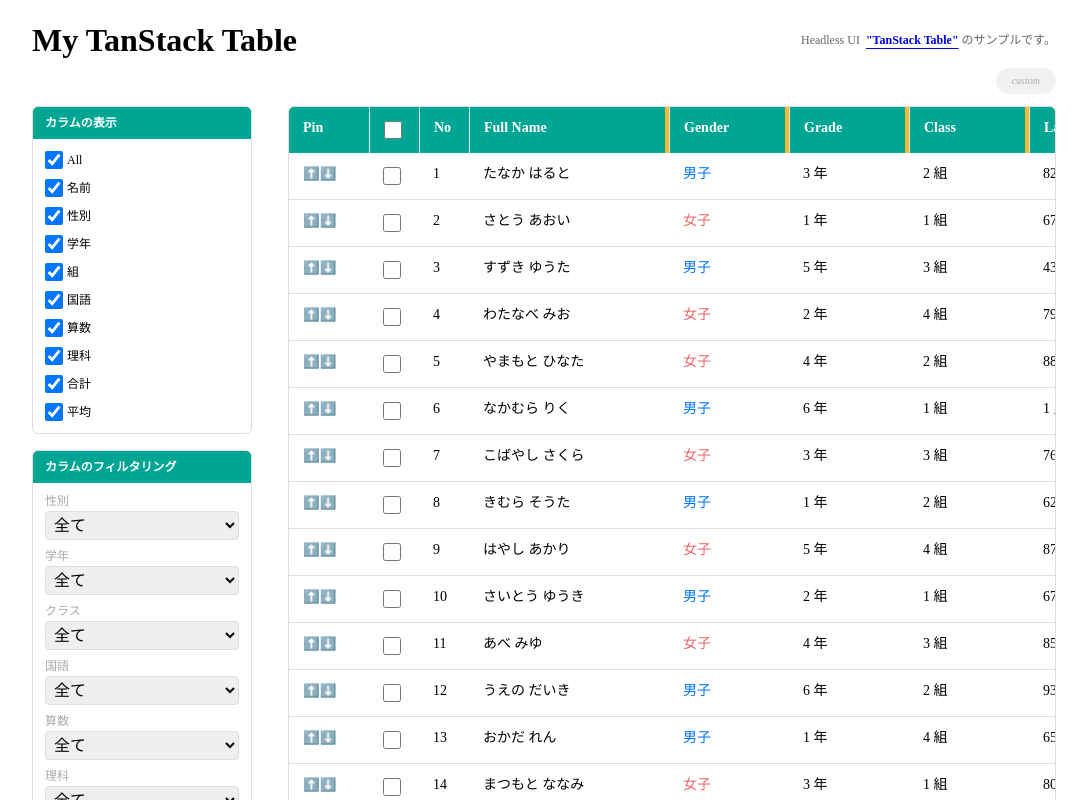
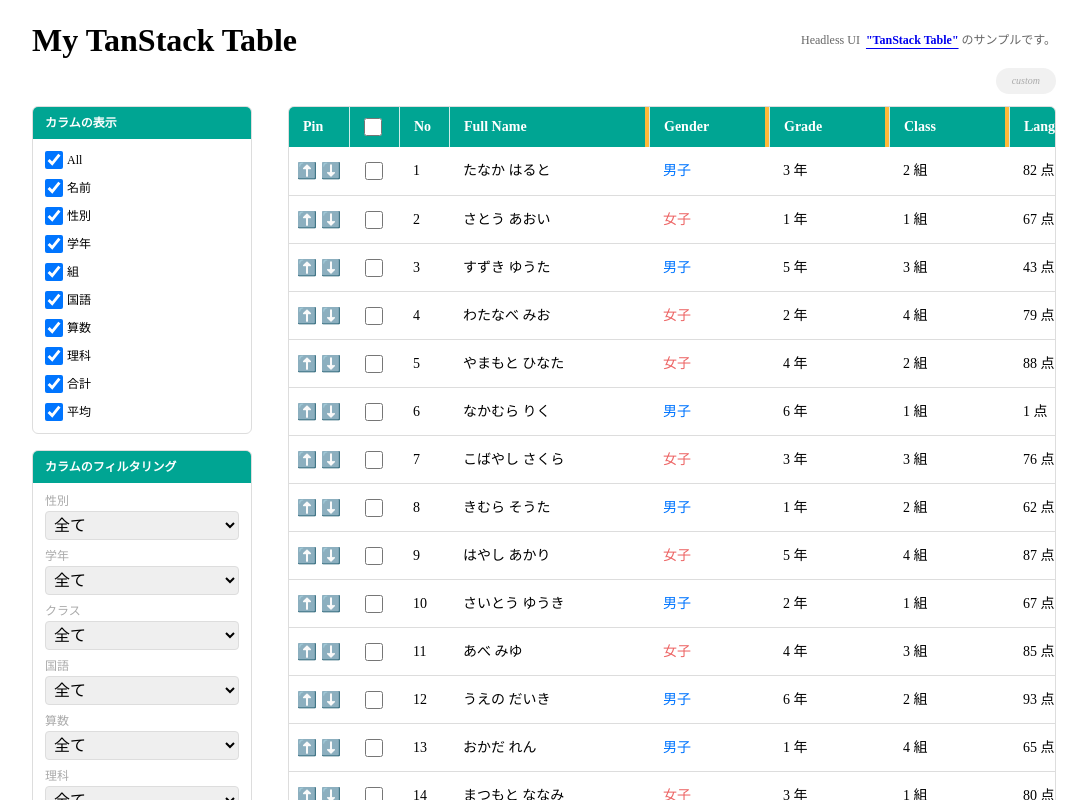
Before and after one commit to twosun-8-git/tanstack-table, a Next.js app: page /custom-flat-column in a window 1280 px wide. Shown: the top 800 px of the page, without its empty margins (96-1183 px from the left). Built offline with nearby package versions, Linux system fonts and the light colour scheme.

Commit message:
Row Pinnning機能完成

```diff
--- /dev/null
+++ b/src/app/_components/GridTableBodyRow.tsx
@@ -0,0 +1,31 @@
+import { CSSProperties } from "react";
+import { Row, RowSelectionState } from "@tanstack/react-table";
+
+type Props<T> = {
+  row: Row<T>;
+  rowSelected: RowSelectionState;
+  handleRowClick: (row: Row<T>) => void;
+  style?: CSSProperties;
+  isPinned?: "top" | "bottom" | false;
+  children: React.ReactNode;
+};
+
+export function GridTableBodyRow<T>({
+  row,
+  rowSelected,
+  handleRowClick,
+  style,
+  children,
+}: Props<T>) {
+  return (
+    <div
+      className={`grid__row  ${
+        row.getCanSelect() ? "selectable" : "no-selectable"
+      } ${rowSelected[row.index] ? "selected" : ""}`}
+      onClick={() => handleRowClick(row)}
+      style={style}
+    >
+      {children}
+    </div>
+  );
+}
--- a/src/app/_components/index.ts
+++ b/src/app/_components/index.ts
@@ -1,5 +1,6 @@
 export { Checkbox } from "./Checkbox";
 export { ColumnController } from "./ColumnController";
 export { GridTableHeaderCell } from "./GridTableHeaderCell";
+export { GridTableBodyRow } from "./GridTableBodyRow";
 export { GridTableBodyCell } from "./GridTableBodyCell";
 export { GridTableFooterCell } from "./GridTableFooterCell";
--- a/src/app/custom-flat-column/_columns/index.tsx
+++ b/src/app/custom-flat-column/_columns/index.tsx
@@ -16,7 +16,9 @@ export const columns = [
     header: "Pin",
     cell: ({ row }) =>
       row.getIsPinned() ? (
+        <div className="pin">
           <button
+            className="pin__reset"
             onClick={(e) => {
               e.stopPropagation();
               row.pin(false);
@@ -24,9 +26,11 @@ export const columns = [
           >
             ✖
           </button>
+        </div>
       ) : (
-        <div>
+        <div className="pin">
           <button
+            className="pin__top"
             onClick={(e) => {
               e.stopPropagation();
               row.pin("top");
@@ -35,6 +39,7 @@ export const columns = [
             ⬆️
           </button>
           <button
+            className="pin__bottom"
             onClick={(e) => {
               e.stopPropagation();
               row.pin("bottom");
@@ -47,7 +52,7 @@ export const columns = [
     enableHiding: false,
     enableSorting: false,
     enableResizing: false,
-    size: 80,
+    size: 60,
   }),
   columnHelper.display({
     id: "select",
--- a/src/app/custom-flat-column/page.tsx
+++ b/src/app/custom-flat-column/page.tsx
@@ -45,6 +45,7 @@ import { rows } from "@/app/_rows";
 import {
   ColumnController,
   GridTableHeaderCell,
+  GridTableBodyRow,
   GridTableBodyCell,
   GridTableFooterCell,
 } from "@/app/_components";
@@ -165,28 +166,30 @@ export default function Page() {
   function getRowPinningStyle<T>(
     row: Row<T>,
     table: Table<T>,
-    bgColor: string = "var(--secondaryColor)"
+    bgColor: string = "#fffce6",
+    columnHeight: string = "var(--columnHeight)",
+    rowHeight: string = "var(--rowHeight)"
   ): CSSProperties {
     const isRowPinned = row.getIsPinned();
 
     if (!isRowPinned) return {};
 
-    const baseStyle: CSSProperties = {
+    const style: CSSProperties = {
       position: "sticky",
       backgroundColor: bgColor,
       zIndex: 1,
     };
 
     if (isRowPinned === "top") {
-      baseStyle.top = `${row.getPinnedIndex() * 26 + 48}px`;
+      style.top = `calc(${row.getPinnedIndex()} * ${rowHeight} + ${columnHeight})`;
     } else if (isRowPinned === "bottom") {
-      baseStyle.bottom = `${
-        (table.getBottomRows().length - 1 - row.getPinnedIndex()) * 26
-      }px`;
+      style.bottom = `calc((${
+        table.getBottomRows().length - 1 - row.getPinnedIndex()
+      }) * ${rowHeight})`;
     }
+    return style;
+  }
 
-    return baseStyle;
-  }
   /** Row Selection */
   const [rowSelection, setRowSelection] = useState<RowSelectionState>({});
   const [rowSelected, setRowSelected] = useState<RowSelectionState>({});
@@ -253,7 +256,8 @@ export default function Page() {
     columnResizeMode: "onChange",
     onColumnSizingChange: setColumnSizing,
 
-    // Row Pinned
+    // Row Pinning
+    enableRowPinning: true,
     onRowPinningChange: setRowPinning,
     keepPinnedRows: true, // ピン留めされた行をページネーションやフィルタリング時に保持する
 
@@ -362,13 +366,13 @@ export default function Page() {
               </div>
               <div className="grid__body">
                 {table.getTopRows().map((row) => (
-                  <div
+                  <GridTableBodyRow
                     key={row.id}
-                    className={`grid__row pinned-top ${
-                      row.getCanSelect() ? "selectable" : "no-selectable"
-                    } ${rowSelected[row.index] ? "selected" : ""}`}
-                    onClick={() => handleRowClick(row)}
+                    row={row}
+                    rowSelected={rowSelected}
+                    handleRowClick={handleRowClick}
                     style={getRowPinningStyle(row, table)}
+                    isPinned="top"
                   >
                     {row.getVisibleCells().map((cell) => (
                       <GridTableBodyCell
@@ -377,15 +381,17 @@ export default function Page() {
                         style={getColumnPinningStyle(cell.column)}
                       />
                     ))}
-                  </div>
+                  </GridTableBodyRow>
                 ))}
-                {table.getCenterRows().map((row) => (
-                  <div
+                {(table.options.enableRowPinning
+                  ? table.getCenterRows()
+                  : table.getRowModel().rows
+                ).map((row) => (
+                  <GridTableBodyRow
                     key={row.id}
-                    className={`grid__row ${
-                      row.getCanSelect() ? "selectable" : "no-selectable"
-                    } ${rowSelected[row.index] ? "selected" : ""}`}
-                    onClick={() => handleRowClick(row)}
+                    row={row}
+                    rowSelected={rowSelected}
+                    handleRowClick={handleRowClick}
                   >
                     {row.getVisibleCells().map((cell) => (
                       <GridTableBodyCell
@@ -394,16 +400,16 @@ export default function Page() {
                         style={getColumnPinningStyle(cell.column)}
                       />
                     ))}
-                  </div>
+                  </GridTableBodyRow>
                 ))}
                 {table.getBottomRows().map((row) => (
-                  <div
+                  <GridTableBodyRow
                     key={row.id}
-                    className={`grid__row pinned-bottom ${
-                      row.getCanSelect() ? "selectable" : "no-selectable"
-                    } ${rowSelected[row.index] ? "selected" : ""}`}
-                    onClick={() => handleRowClick(row)}
+                    row={row}
+                    rowSelected={rowSelected}
+                    handleRowClick={handleRowClick}
                     style={getRowPinningStyle(row, table)}
+                    isPinned="bottom"
                   >
                     {row.getVisibleCells().map((cell) => (
                       <GridTableBodyCell
@@ -412,7 +418,7 @@ export default function Page() {
                         style={getColumnPinningStyle(cell.column)}
                       />
                     ))}
-                  </div>
+                  </GridTableBodyRow>
                 ))}
               </div>
               <div className="grid__footer">
--- a/src/app/style.css
+++ b/src/app/style.css
@@ -8,6 +8,8 @@
   --controllerWidth: 220px;
   --gap: 36px;
   --border: 1px solid var(--grayLight);
+  --columnHeight: 40px;
+  --rowHeight: 48px;
 }
 * {
   margin: 0;
@@ -107,6 +109,11 @@
   100% {
     transform: scaleY(-1) rotate(-135deg);
   }
+}
+.checkbox {
+  display: flex;
+  width: 100%;
+  justify-content: center;
 }
 input[type="checkbox"] {
   display: block;
@@ -288,12 +295,14 @@ header p {
   font-weight: normal;
 }
 .grid__cell {
-  padding: 8px;
+  display: flex;
+  align-items: center;
+  height: var(--rowHeight);
   overflow: hidden;
   background: inherit;
   text-overflow: ellipsis;
   white-space: nowrap;
-  padding: 14px;
+  padding-inline: 14px;
 }
 .grid__cell span.male {
   color: var(--blue);
@@ -302,6 +311,7 @@ header p {
   color: var(--red);
 }
 .grid__header .grid__cell {
+  height: var(--columnHeight);
   font-weight: bold;
   background-color: var(--primaryColor);
   color: #fff;
@@ -357,7 +367,23 @@ header p {
   background: rgb(250, 97, 108);
   opacity: 1;
 }
-
+.pin {
+  display: flex;
+  width: 100%;
+  align-items: center;
+  justify-content: center;
+}
+.pin__reset {
+  font-size: 18px;
+  color: #c8c8c8;
+}
+.pin__top,
+.pin__bottom {
+  font-size: 16px;
+  color: #c8c8c8;
+  padding: 2px;
+  cursor: pointer;
+}
 @media (hover: hover) {
   .resizer {
     opacity: 0;
@@ -368,4 +394,11 @@ header p {
   .grid__cell:hover .resizer {
     opacity: 1;
   }
+  .pin__top:hover,
+  .pin__bottom:hover {
+    color: var(--primaryColor);
+  }
+  .pin__reset:hover {
+    color: var(--red);
+  }
 }
```
Lines whose indentation alone changed are shown as unchanged.
